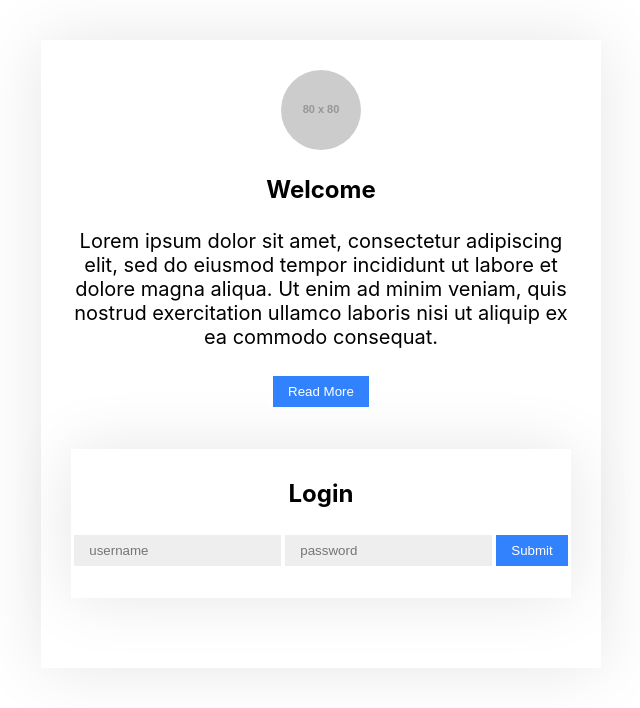
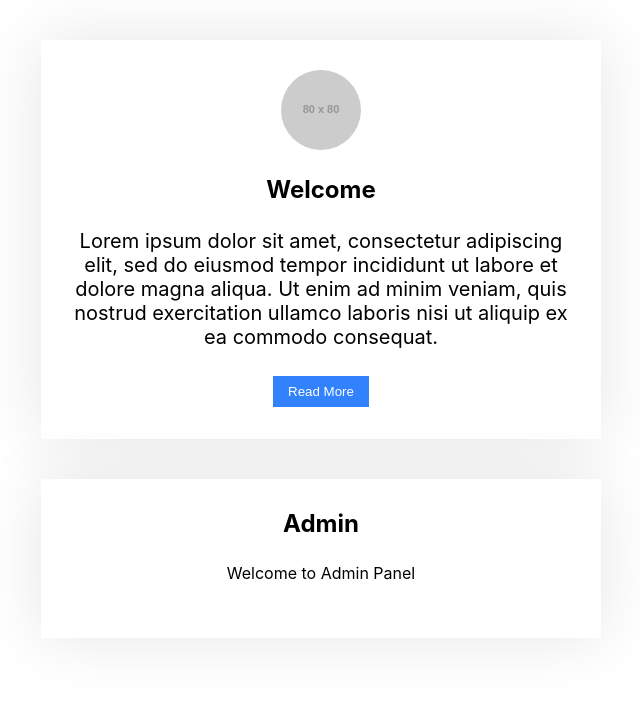
Before and after one commit to wihanga-dilantha/React-Web, a React (Create React App) app: page / in a window 1280 px wide. Shown: the top 708 px of the page, without its empty margins (319-959 px from the left). Built offline with nearby package versions, Linux system fonts and the light colour scheme.

Commit message:
commit #3
UI components are changed

```diff
--- a/src/App.js
+++ b/src/App.js
@@ -3,7 +3,7 @@ import Welcome from './components/welcome';
 import ConditionalRender from './components/conditionalRendering';
 function App() {
   return (
-    <div className="box">
+    <div>
       <Welcome/>
       <div className='box'>
        <ConditionalRender/>
--- a/src/components/admin.js
+++ b/src/components/admin.js
@@ -1,6 +1,6 @@
 export default function Admin() {
     return(
-        <div className="box">
+        <div>
             <h2>Admin</h2>
             <p>Welcome to Admin Panel</p>
         </div>
--- a/src/components/conditionalRendering.js
+++ b/src/components/conditionalRendering.js
@@ -1,19 +1,12 @@
 import Login from "./login"
 import Admin from "./admin"
 
-let content;
-let isLogin = false;
-
-if(isLogin){
-    content=<Admin/>
-}else{
-    content=<Login/>
-}
+let isLogin = true;
 
 export default function ConditionalRender() {
     return(
         <div>
-            {content}
+           {isLogin ? <Admin/>: <Login/>}
         </div>
     )
 }
--- a/src/components/welcome.js
+++ b/src/components/welcome.js
@@ -7,7 +7,7 @@ const data ={
 
 export default function Welcome() {
     return(
-        <div>
+        <div className="box">
             <div className="image">
                 <img src = {data.img} alt="placeholder"/>
             </div>
```
